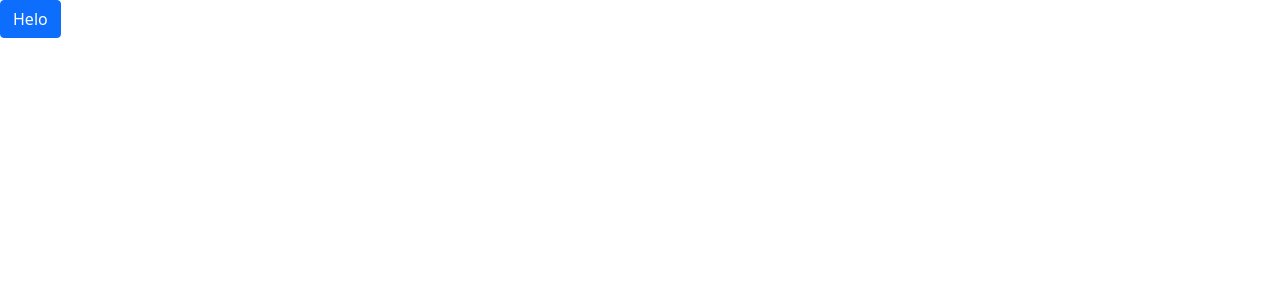
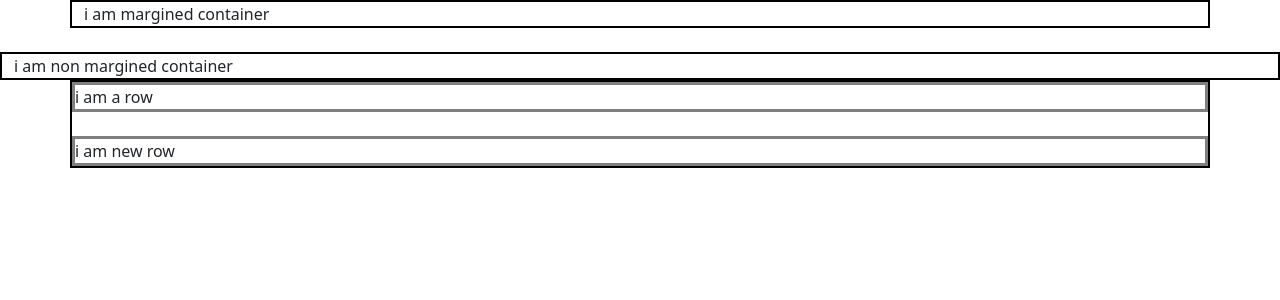
Before and after one commit to Adesh-04/Bootstrap-Tutorial, a React (Create React App) app: page / in a window 1280 px wide. Shown: the top 300 px of the page. Built offline with nearby package versions, Linux system fonts and the light colour scheme.

Commit message:
Added container and row

```diff
--- a/public/index.html
+++ b/public/index.html
@@ -11,8 +11,6 @@
     />
     <link rel="apple-touch-icon" href="%PUBLIC_URL%/logo192.png" />
 
-    <link rel="manifest" href="%PUBLIC_URL%/manifest.json" />
-
     <title>React App</title>
   </head>
   <body>
--- a/src/App.js
+++ b/src/App.js
@@ -1,10 +1,13 @@
 import React from 'react';
-import { Button } from "react-bootstrap";
+import { ContainerTut, RowTut} from "./components/Static"
 
 function App() {
   return (
     <div className="App">
-      <Button>Helo</Button>
+
+      <ContainerTut />
+
+      <RowTut />
 
     </div>
   );
--- /dev/null
+++ b/src/components/Static.js
@@ -0,0 +1,29 @@
+import React from 'react';
+import './../stylesheet/Style.css';
+
+export const ContainerTut =()=>{
+	return(
+			<div >
+				<div className='container'>
+					i am margined container
+				</div> <br/>
+				<div className='container-fluid'>
+					i am non margined container
+				</div>
+			</div>
+		)
+	}
+
+export const RowTut =()=>{
+	return(
+		<div className='container'>
+			<div className='row'>
+				i am a row
+			</div><br/>
+			<div className='row'>
+				i am new row
+			</div>
+
+		</div>
+	)
+}
--- /dev/null
+++ b/src/stylesheet/Style.css
@@ -0,0 +1,9 @@
+.container-fluid{
+    border: 2px solid black;
+}
+.container{
+    border: 2px solid black;
+}
+.row{
+    border: 3px solid grey;
+}
```
